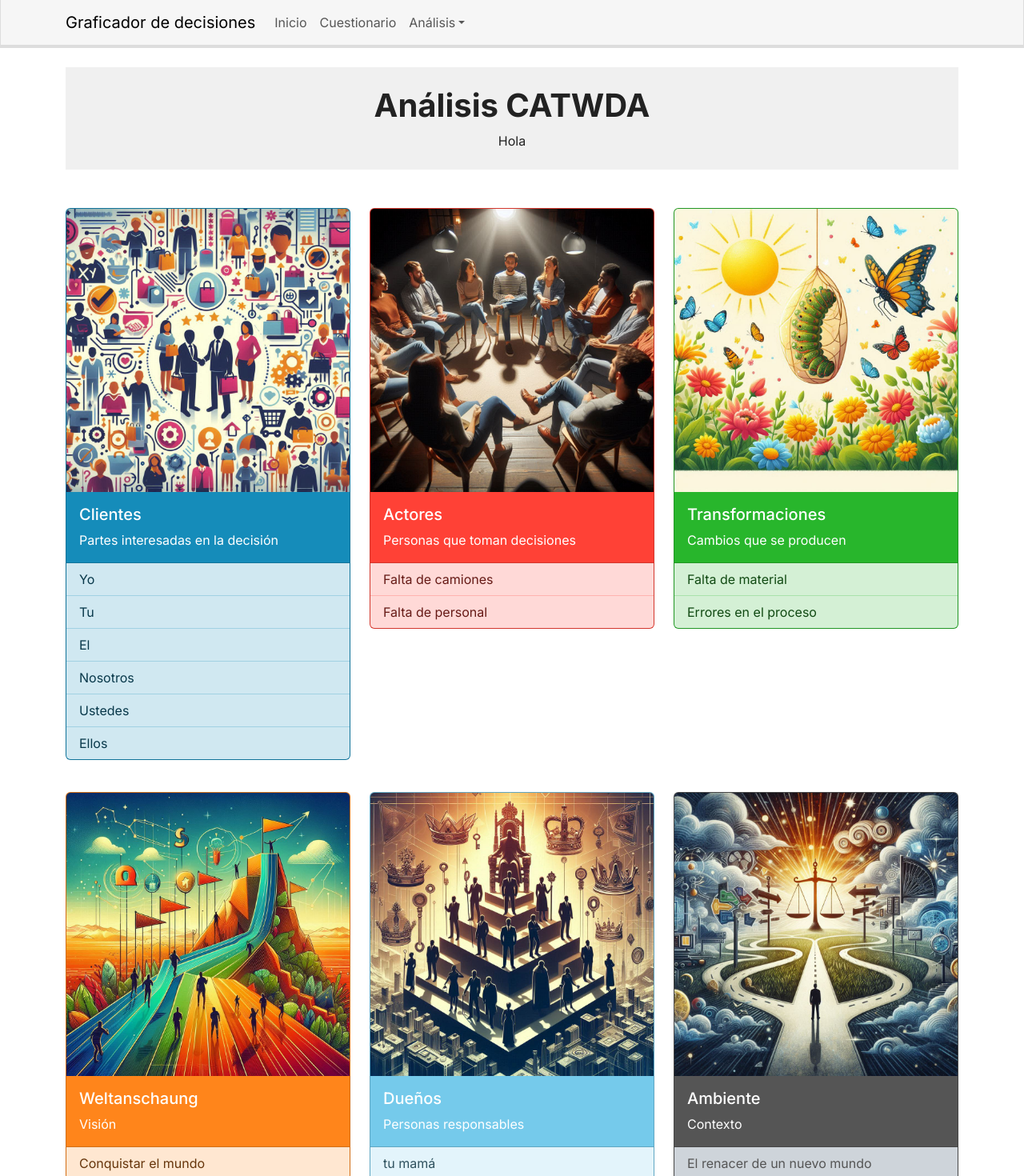
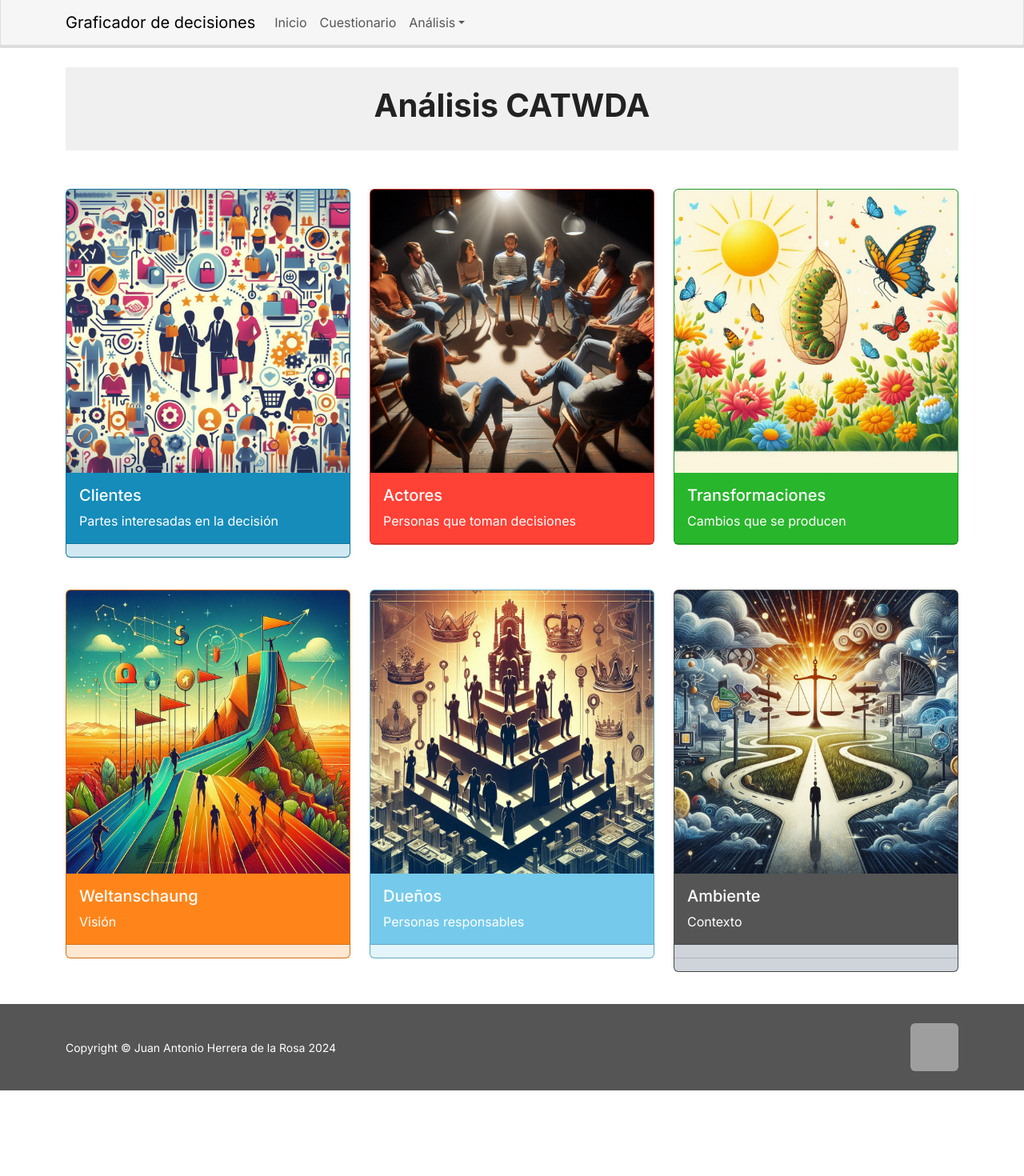
Before and after one commit to JuanAntonioHR/ubaldo-decisiones, a Next.js app: page /pages/catwda in a window 1280 px wide. Shown: the top 1470 px of the page at 80% size. After the commit the page ends 1363 px from the top, so only its background shows below. Built offline with nearby package versions, Linux system fonts and the light colour scheme; grey boxes are pictures that could not be loaded.

Commit message:
Refactor FormContext to update initial form data values and add new options for strengths

```diff
--- a/src/app/context/FormContext.js
+++ b/src/app/context/FormContext.js
@@ -9,19 +9,19 @@ export const useFormContext = () => {
 
 export const FormProvider = ({ children }) => {
   const [formData, setFormData] = useState({
-    title: 'Hola',
-    description: 'Hola',
-    objective: 'Conquistar el mundo',
-    strengths: ['Yo', 'Tu', 'El', 'Nosotros', 'Ustedes', 'Ellos'],
-    weaknesses: ['embeces', 'si', 'no', 'tal vez', 'quizas', 'quien sabe'],
-    opportunities: ['El renacer de un nuevo mundo'],
-    threats: ['El fin del mundo'],
-    stakeholders: ['Yo', 'Tu', 'El', 'Nosotros', 'Ustedes', 'Ellos'],
-    owners: ['tu mamá', 'tu papá', 'tu hermano', 'tu hermana', 'tu abuelo', 'tu abuela'],
-    causes: [['Falta de camiones', 'Maquinaria'], ['Falta de personal', 'Mano de obra'], ['Falta de material', 'Materiales'], ['Errores en el proceso', 'Método']],
-    dataPoints: [{ description: 'Producción', value: '10' }, { description: 'Esfuerzo', value: '20' }, { description: 'Datos', value: '50' }],
-    evaluationOptions: ['Hacer mejor las cosas', 'Hacer peor las cosas', 'Hacer las cosas igual'],
-    feelings: ['chillacion', 'miedo', 'alegria', 'tristeza'],
+    title: '',
+    description: '',
+    objective: '',
+    strengths: [''],
+    weaknesses: [''],
+    opportunities: [''],
+    threats: [''],
+    stakeholders: [''],
+    owners: [''],
+    causes: [''],
+    dataPoints: [{ description: '', value: '' }],
+    evaluationOptions: [''],
+    feelings: [''],
   });
 
   return (
```
Also changed, not shown: src/app/pages/question-form/page.js (+33 -1 lines).
